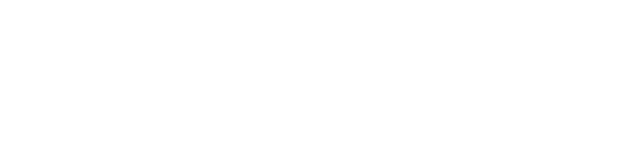
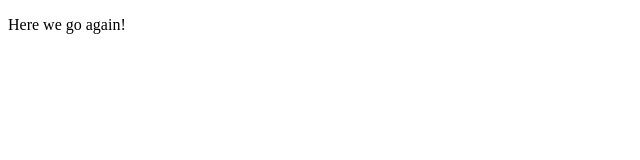
Before and after one commit to TigistW/GitTutorial, a plain HTML site: page index.html in a window 1280 px wide. Shown: the whole page, without its empty margins (0-640 px from the left). Drawn offline with Linux system fonts and the light colour scheme.

Commit message:
add dummy text

```diff
--- a/index.html
+++ b/index.html
@@ -5,8 +5,12 @@
     <meta http-equiv="X-UA-Compatible" content="IE=edge">
     <meta name="viewport" content="width=device-width, initial-scale=1.0">
     <title>Document</title>
+
 </head>
 <body>
+    <p>
+        Here we go again!
+    </p>
 
 </body>
 </html>
```
